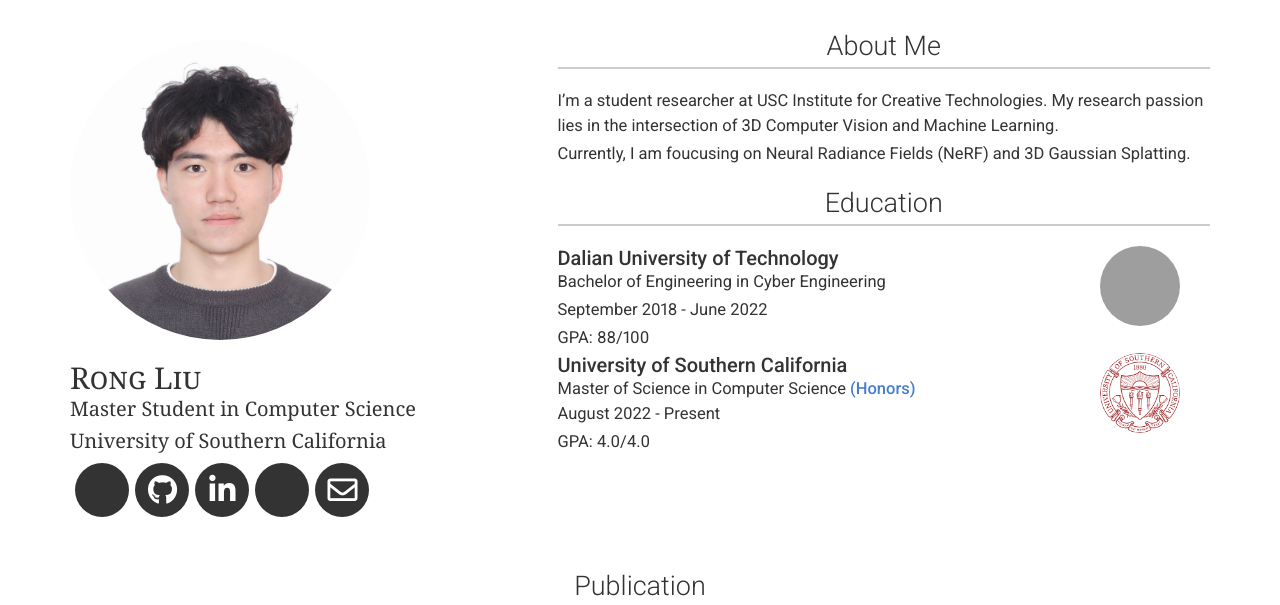
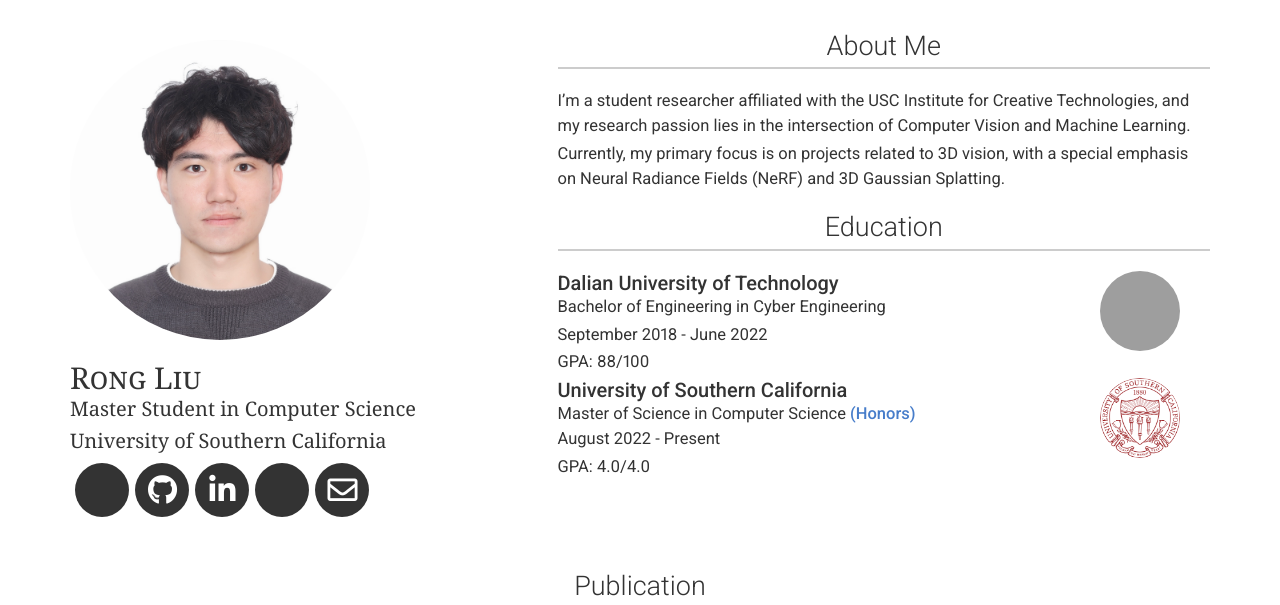
Before and after one commit to RongLiu-Leo/rongliu-leo.github.io, a Jekyll site: the page built from index.md, in a window 1280 px wide and 900 px high, cut to the strip 0-605 px from the top of the window. Built offline with Jekyll 4.4.1, drawn with Linux system fonts in a browser that asks for light colours; nearby versions of some CDN libraries; a style sheet for code colours, icons or effects is not loaded; grey boxes are pictures that could not be loaded.

Commit message:
Update _config.yml

```diff
--- a/_config.yml
+++ b/_config.yml
@@ -41,10 +41,9 @@
 # about_title: About Me (Use this to override about section title)
 about_profile_image: images/profile.jpg
 about_content: | # this will include new lines to allow paragraphs
-  I'm a student researcher at USC Institute for Creative Technologies. My research passion lies in the intersection of 3D Computer Vision and Machine Learning.
+  I'm a student researcher affiliated with the USC Institute for Creative Technologies, and my research passion lies in the intersection of Computer Vision and Machine Learning.
 
-  Currently, I am foucusing on Neural Radiance Fields (NeRF) and 3D Gaussian Splatting.
-
+  Currently, my primary focus is on projects related to 3D vision, with a special emphasis on Neural Radiance Fields (NeRF) and 3D Gaussian Splatting.
 # Prior to studying at USC, I was working with [Liangtian Wan](http://faculty.dlut.edu.cn/wanliangtian/en/index.htm) at DUT Alpha Lab.
 
 
```
